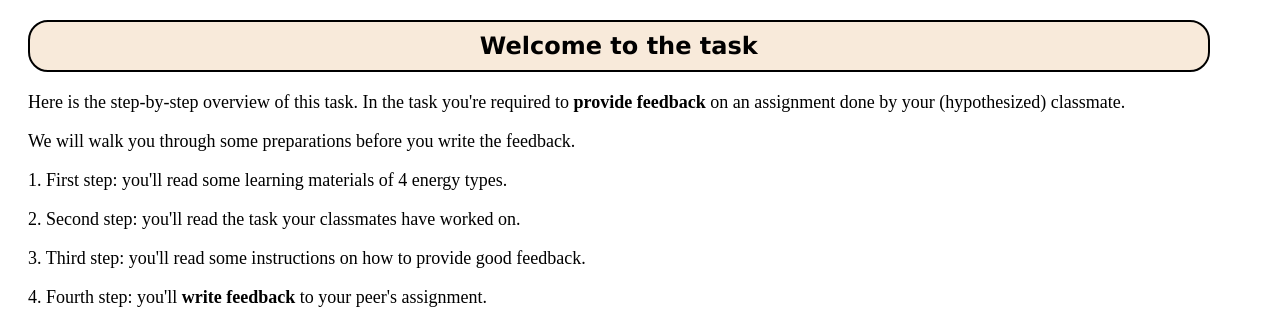
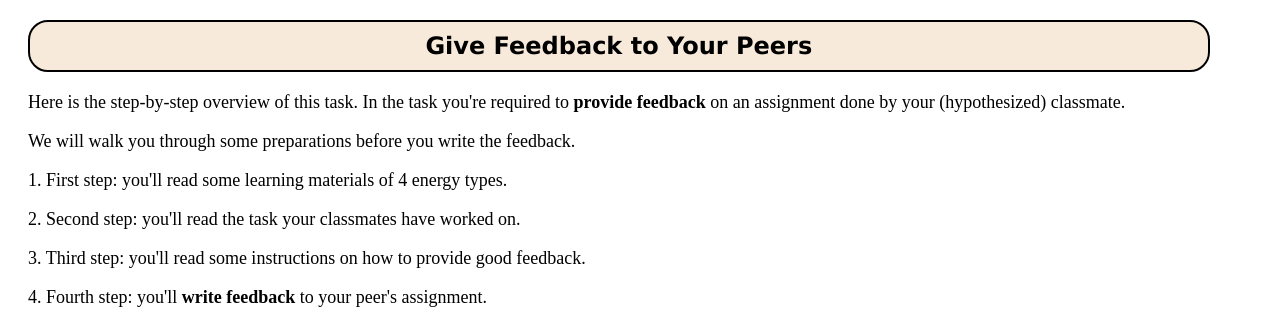
Before and after one commit to jsdelivrbot/peerlearn_pilot, a Django app: page / in a window 1280 px wide. Shown: the top 311 px of the page. Run offline with Django 3.2, Linux system fonts and the light colour scheme.

Commit message:
changed title

```diff
--- a/peerlearn_pilot/templates/peerlearn_pilot/welcome.html
+++ b/peerlearn_pilot/templates/peerlearn_pilot/welcome.html
@@ -13,7 +13,7 @@
 
 <body>
 
-<div class="welcome">Welcome to the task</div>
+<div class="welcome">Give Feedback to Your Peers</div>
     {% for error in errors %}
     <div class="error">
         {{error}}
```
